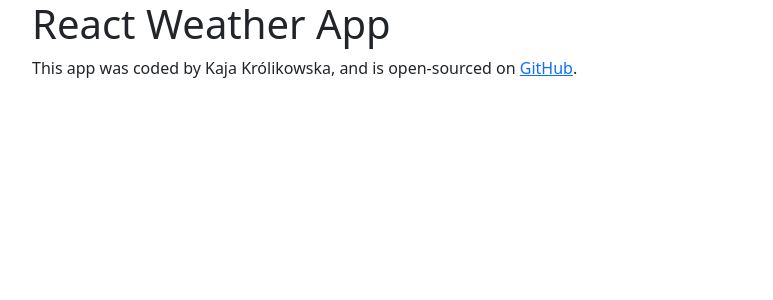
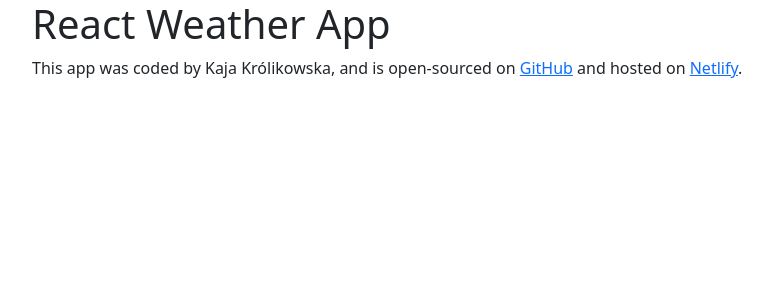
Before and after one commit to kajakrolikowska/fp-react-weather-app, a JavaScript app: page / in a window 1280 px wide. Shown: the top 300 px of the page, without its empty margins (50-823 px from the left). Built offline with nearby package versions, Linux system fonts and the light colour scheme; the HTML template or start-up script is replaced by a standard one.

Commit message:
Update App.js

```diff
--- a/src/App.js
+++ b/src/App.js
@@ -9,7 +9,9 @@ function App() {
           This app was coded by Kaja Królikowska, and is open-sourced on{" "}
           <a href="https://github.com/kajakrolikowska/fp-react-weather-app">
             GitHub
-          </a>
+          </a>{" "}
+          and hosted on{" "}
+          <a href="https://tourmaline-lebkuchen-5df301.netlify.app/">Netlify</a>
           .
         </p>
       </div>
```
